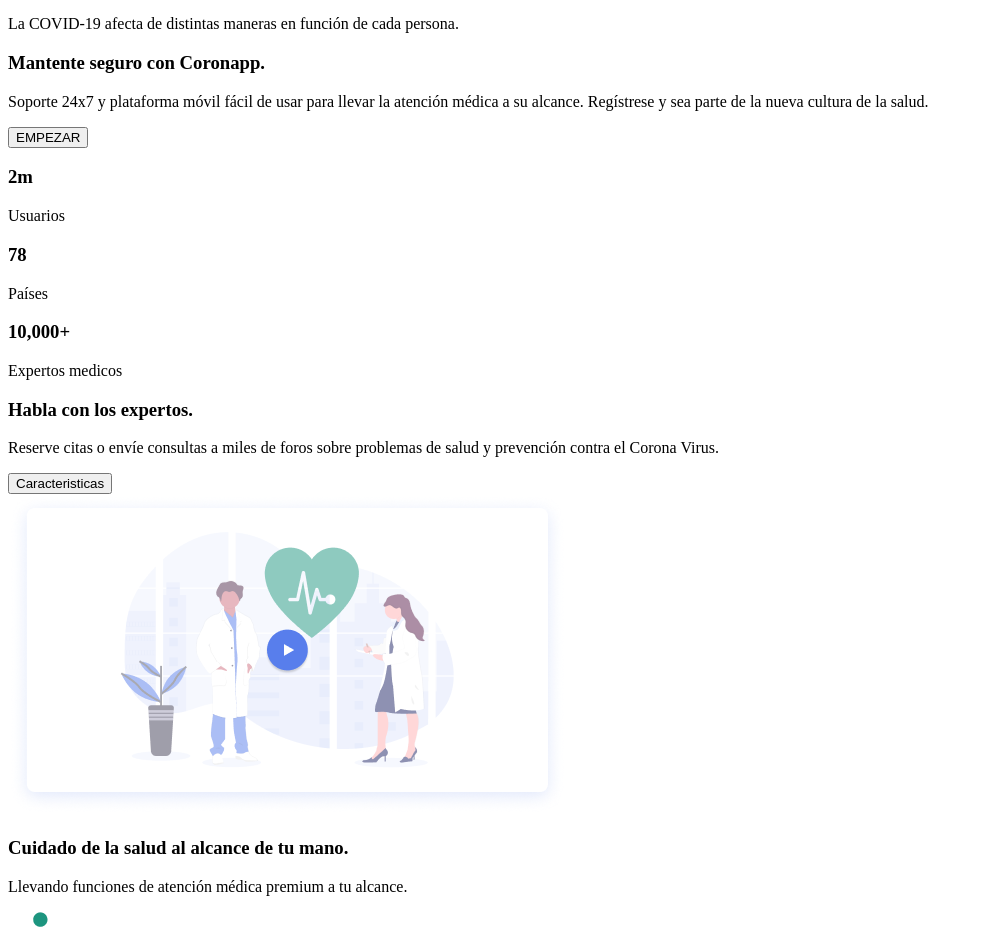
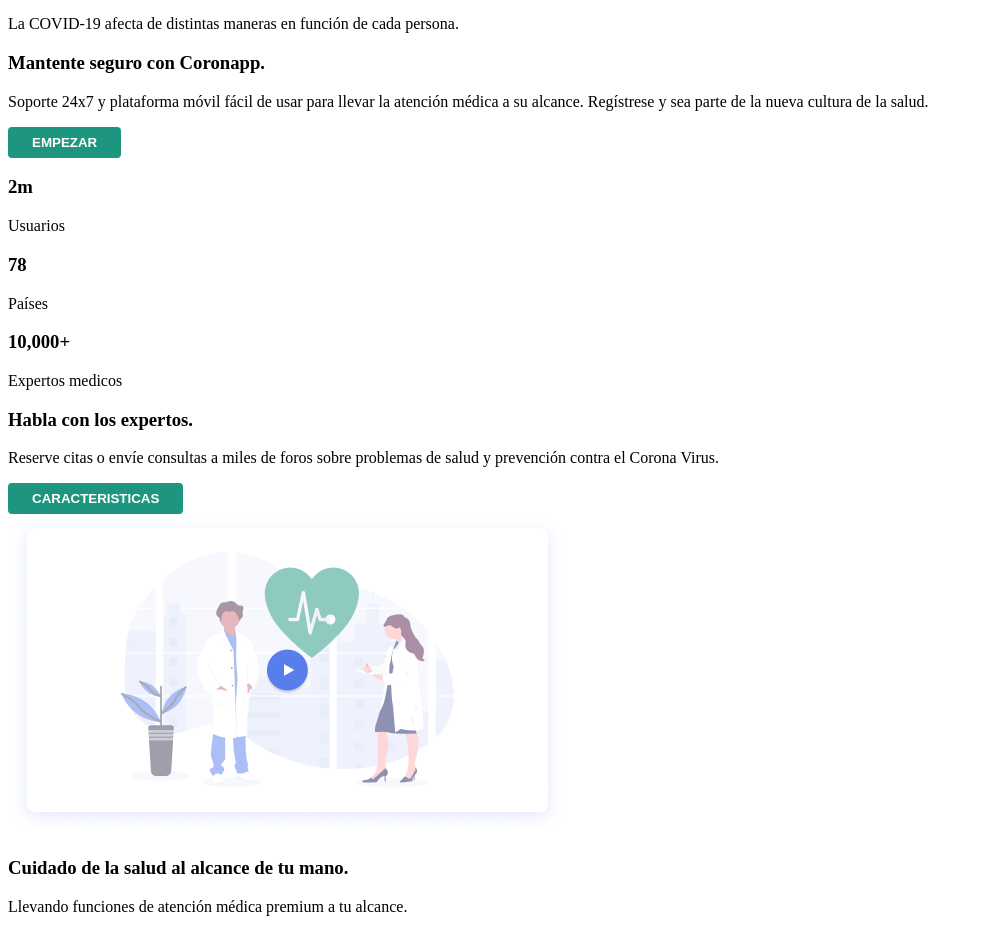
Before and after one commit to Gherman-the-old-hunter-cetasdi/Coronapp, a plain HTML site: page index.html in a window 1280 px wide. Shown: the part 1423-2350 px from the top of the page, without its empty margins (0-983 px from the left). Drawn offline with Linux system fonts and the light colour scheme.

Commit message:
Add files via upload

```diff
--- a/index.html
+++ b/index.html
@@ -61,7 +61,7 @@
           médica a su alcance. Regístrese y sea parte de la nueva cultura de la
           salud.
         </p>
-        <button>EMPEZAR</button>
+        <button class="btn-primary">EMPEZAR</button>
       </article>
     </section>
     <section class="expertos">
@@ -85,7 +85,7 @@
           Reserve citas o envíe consultas a miles de foros sobre problemas de
           salud y prevención contra el Corona Virus.
         </p>
-        <button>Caracteristicas</button>
+        <button class="btn-primary">Caracteristicas</button>
       </article>
       <article class="video">
         <img src="./assets/imagenes/video.png" alt="imagen de video" />
```
